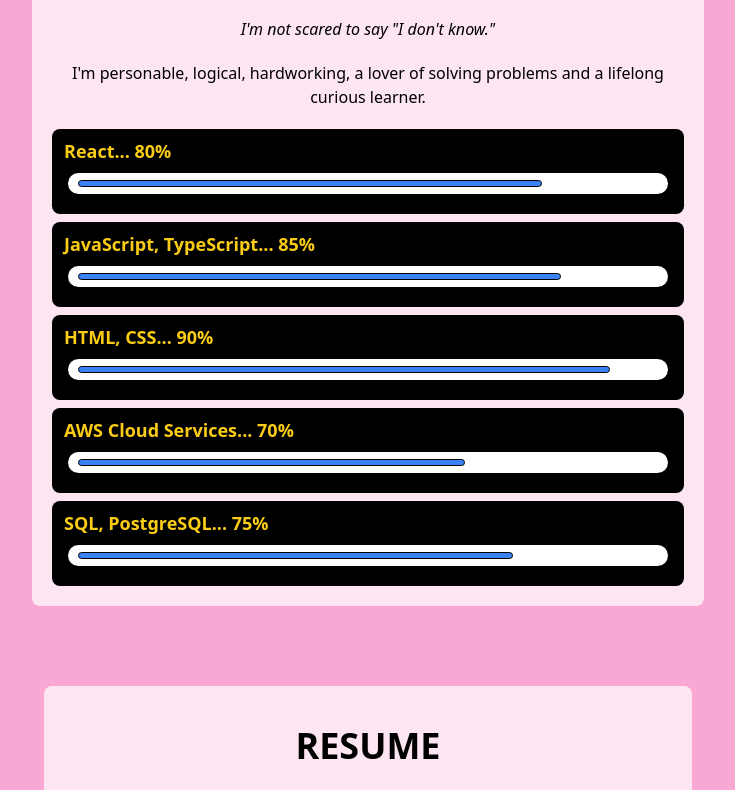
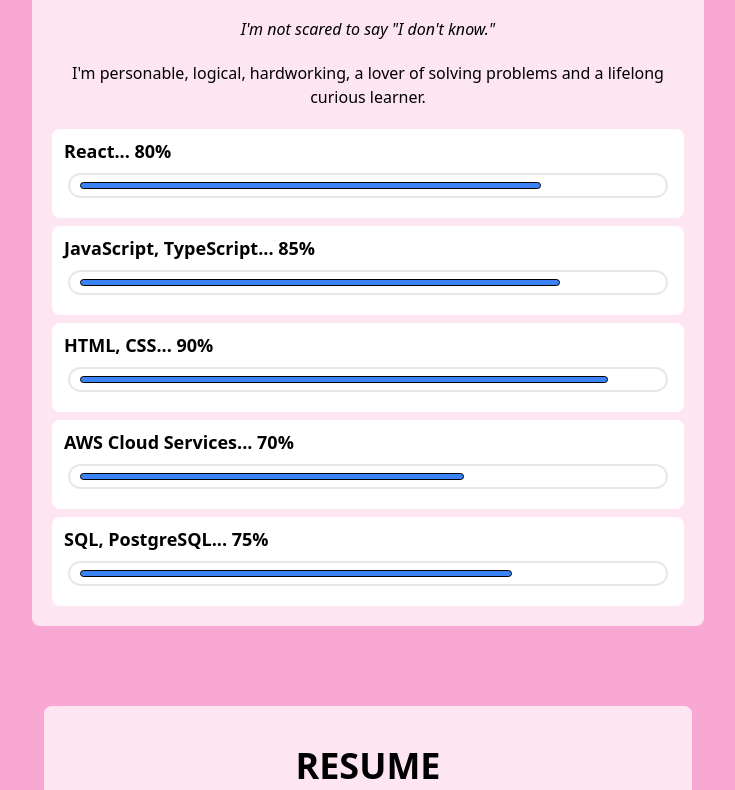
Before and after one commit to Wewe34/cassandra-portfolio, a React (Create React App) app: page / in a window 1280 px wide. Shown: the part 700-1490 px from the top of the page, without its empty margins (272-1007 px from the left). Built offline with nearby package versions, Linux system fonts and the light colour scheme.

Commit message:
style change

```diff
--- a/src/components/Contact/Contact.tsx
+++ b/src/components/Contact/Contact.tsx
@@ -3,7 +3,7 @@
 
 const Contact = () => {
     return (
-        <div className="bg-yellow-400 p-3 mt-10">
+        <div className="bg-white p-3 mt-10">
             <div className="flex justify-center justify-evenly">
                 <img
                     src="/LI-Logo.png"
--- a/src/components/Projects/Projects.tsx
+++ b/src/components/Projects/Projects.tsx
@@ -64,8 +64,8 @@
                             <span className="font-bold underline text-blue-500">Github</span>
                         </a> to see more projects.
             </p>
-            <div id="project-1" className="mb-4 bg-black rounded-lg px-3 mx-3">
-                <p className="font-bold text-left text-2xl pl-3 py-4 text-yellow-400">Defending Dory</p>
+            <div id="project-1" className="mb-4 bg-white rounded-lg px-3 mx-3">
+                <p className="font-bold text-left text-2xl pl-3 py-4 text-black">Defending Dory</p>
                 <img
                     className="border-2 border-white rounded-lg"
                     src="/defending-dory.PNG"
@@ -73,7 +73,7 @@
                 <div className="flex justify-center justify-around">
                     <button id="defending-dory-details"
                             onClick={openModal}
-                            className="text-xl text-blue-500 p-3 m-4 bg-white rounded-lg font-bold">
+                            className="text-xl text-blue-500 p-3 m-4 bg-white border-2 rounded-lg font-bold">
                                 View Details
                     </button>
                 </div>
@@ -117,14 +117,14 @@
                     </div>
                 </Modal>
             </div>
-            <div id="project-2" className="mb-7 bg-black rounded-lg px-3 mx-3">
-                <p className="font-bold text-left text-2xl pl-3 py-4 text-yellow-400">Pixalive</p>
+            <div id="project-2" className="mb-7 bg-white rounded-lg px-3 mx-3">
+                <p className="font-bold text-left text-2xl pl-3 py-4 text-black">Pixalive</p>
                 <img className="border-2 border-white rounded-lg" src="/pixalive.PNG" alt="art canvas with pixel art" />
                 <div className="flex justify-center justify-around">
                     <button
                         id="pixalive-details"
                         onClick={openModal}
-                        className="text-xl text-blue-500 p-3 m-4 bg-white rounded-lg font-bold">
+                        className="text-xl text-blue-500 p-3 m-4 bg-white border-2 rounded-lg font-bold">
                             View Details
                     </button>
                 </div>
@@ -158,14 +158,14 @@
                     </div>
                 </Modal>
             </div>
-            <div id="project-3" className="mb-7 bg-black rounded-lg px-3 mx-3">
-                <p className="font-bold text-left text-2xl pl-3 py-4 text-yellow-400">Cane Banking</p>
+            <div id="project-3" className="mb-7 bg-white rounded-lg px-3 mx-3">
+                <p className="font-bold text-left text-2xl pl-3 py-4 text-black">Cane Banking</p>
                 <img className="border-2 border-white rounded-lg" src="/canebanking.png" alt="man on piggy bank" />
                 <div className="flex justify-center justify-around">
                     <button
                         id="cane-details"
                         onClick={openModal}
-                        className="text-xl text-blue-500 p-3 m-4 bg-white rounded-lg font-bold">
+                        className="text-xl text-blue-500 p-3 m-4 bg-white border-2 rounded-lg font-bold">
                             View Details
                     </button>
                 </div>
@@ -210,14 +210,14 @@
                     </div>
                 </Modal>
             </div>
-            <div id="project-4" className="mb-7 bg-black rounded-lg px-3 mx-3">
-                <p className="font-bold text-left text-2xl pl-3 py-4 text-yellow-400">Cassie's Creamery Tuition Reimbursement System</p>
+            <div id="project-4" className="mb-7 bg-white rounded-lg px-3 mx-3">
+                <p className="font-bold text-left text-2xl pl-3 py-4 text-black">Cassie's Creamery Tuition Reimbursement System</p>
                 <img className="border-2 border-white rounded-lg" src="/creamery.png" alt="ice cream cones" />
                 <div className="flex justify-center justify-around">
                     <button
                         id="creamery-details"
                         onClick={openModal}
-                        className="text-xl text-blue-500 p-3 m-4 bg-white rounded-lg font-bold">
+                        className="text-xl text-blue-500 p-3 m-4 bg-white border-2 rounded-lg font-bold">
                             View Details
                     </button>
                 </div>
@@ -259,14 +259,14 @@
                     </div>
                 </Modal>
             </div>
-            <div id="project-5" className="mb-7 bg-black rounded-lg px-3 mx-3">
-                <p className="font-bold text-left text-2xl pl-3 py-4 text-yellow-400">International Candy</p>
+            <div id="project-5" className="mb-7 bg-white rounded-lg px-3 mx-3">
+                <p className="font-bold text-left text-2xl pl-3 py-4 text-black">International Candy</p>
                 <img className="border-2 border-white rounded-lg" src="/icandy.png" alt="candy login screen" />
                 <div className="flex justify-center justify-around">
                     <button
                         id="candy-details"
                         onClick={openModal}
-                        className="text-xl text-blue-500 p-3 m-4 bg-white rounded-lg font-bold">
+                        className="text-xl text-blue-500 p-3 m-4 bg-white border-2 rounded-lg font-bold">
                             View Details
                     </button>
                 </div>
@@ -301,14 +301,14 @@
                     </div>
                 </Modal>
             </div>
-            <div id="project-6" className="mb-7 bg-black rounded-lg px-3 mx-3">
-                <p className="font-bold text-left text-2xl pl-3 py-4 text-yellow-400">Portfolio</p>
+            <div id="project-6" className="mb-7 bg-white rounded-lg px-3 mx-3">
+                <p className="font-bold text-left text-2xl pl-3 py-4 text-black">Portfolio</p>
                 <img className="border-2 border-white rounded-lg" src="/portfolio.png" alt="woman smiling" />
                 <div className="flex justify-center justify-around">
                     <button
                         id="portfolio-details"
                         onClick={openModal}
-                        className="text-xl text-blue-500 p-3 m-4 bg-white rounded-lg font-bold">
+                        className="text-xl text-blue-500 p-3 m-4 bg-white border-2 rounded-lg font-bold">
                             View Details
                     </button>
                 </div>
--- a/src/components/Skills/Skills.tsx
+++ b/src/components/Skills/Skills.tsx
@@ -10,37 +10,37 @@
                 <p className="pb-5">I'm personable, logical, hardworking, a lover of solving problems
                                 and a lifelong curious learner.
                 </p>
-                <div className="pb-3 mb-2 bg-black rounded-lg">
-                    <p className="text-left pl-3 pt-2 text-lg font-bold text-yellow-400">React... 80%</p>
-                    <div className="bar bg-white mx-4 my-2">
+                <div className="pb-3 mb-2 bg-white rounded-lg">
+                    <p className="text-left pl-3 pt-2 text-lg font-bold text-black">React... 80%</p>
+                    <div className="bar bg-white border-2 mx-4 my-2">
                         <div className="w-4/5 bg-blue-500"></div>
                     </div>
                 </div>
 
-                <div className="pb-3 mb-2 bg-black rounded-lg">
-                    <p className="text-left pl-3 pt-2 text-lg font-bold text-yellow-400">JavaScript, TypeScript... 85%</p>
-                    <div className="bar bg-white mx-4 my-2">
+                <div className="pb-3 mb-2 bg-white rounded-lg">
+                    <p className="text-left pl-3 pt-2 text-lg font-bold text-black">JavaScript, TypeScript... 85%</p>
+                    <div className="bar bg-white border-2 mx-4 my-2">
                         <div className="w-5/6 bg-blue-500"></div>
                     </div>
                 </div>
 
-                <div className="pb-3 mb-2 bg-black rounded-lg">
-                    <p className="text-left pl-3 pt-2 text-lg font-bold text-yellow-400">HTML, CSS... 90%</p>
-                    <div className="bar bg-white mx-4 my-2">
+                <div className="pb-3 mb-2 bg-white rounded-lg">
+                    <p className="text-left pl-3 pt-2 text-lg font-bold text-black">HTML, CSS... 90%</p>
+                    <div className="bar bg-white border-2 mx-4 my-2">
                         <div className="w-11/12 bg-blue-500"></div>
                     </div>
                 </div>
 
-                <div className="pb-3 mb-2 bg-black rounded-lg">
-                    <p className="text-left pl-3 pt-2 text-lg font-bold text-yellow-400">AWS Cloud Services... 70%</p>
-                    <div className="bar bg-white mx-4 my-2">
+                <div className="pb-3 mb-2 bg-white rounded-lg">
+                    <p className="text-left pl-3 pt-2 text-lg font-bold text-black">AWS Cloud Services... 70%</p>
+                    <div className="bar bg-white border-2 mx-4 my-2">
                         <div className="w-8/12 bg-blue-500"></div>
                     </div>
                 </div>
 
-                <div className="pb-3 mb-2 bg-black rounded-lg">
-                    <p className="text-left pl-3 pt-2 text-lg font-bold text-yellow-400">SQL, PostgreSQL... 75%</p>
-                    <div className="bar bg-white mx-4 my-2">
+                <div className="pb-3 mb-2 bg-white rounded-lg">
+                    <p className="text-left pl-3 pt-2 text-lg font-bold text-black">SQL, PostgreSQL... 75%</p>
+                    <div className="bar bg-white border-2 mx-4 my-2">
                         <div className="w-3/4 bg-blue-500"></div>
                     </div>
                 </div>
```
